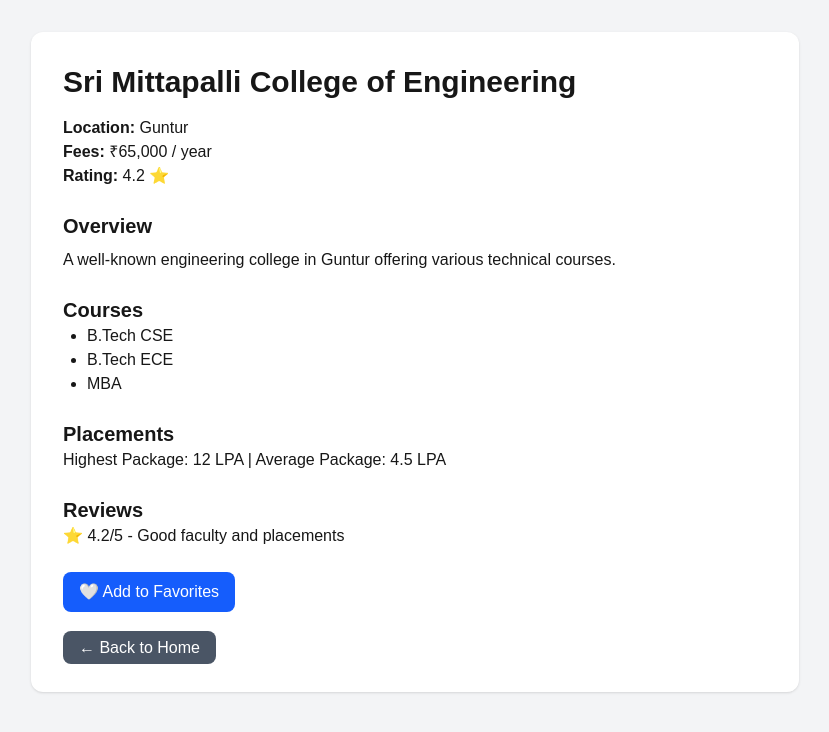
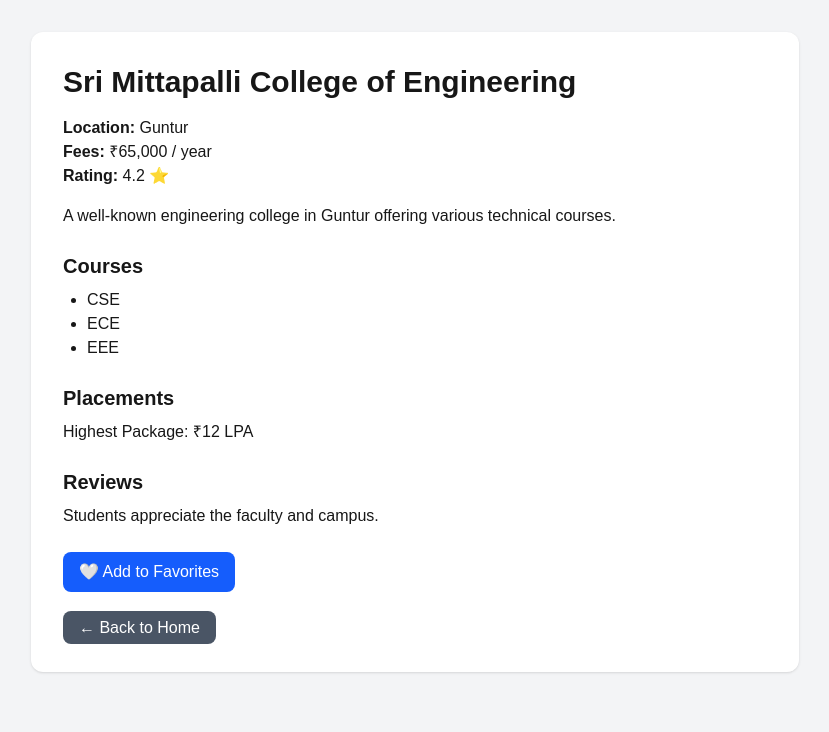
Before and after one commit to sujitha611/college-discovery-platform, a Next.js app: page /college/1 in a window 1280 px wide. Shown: the top 732 px of the page, without its empty margins (225-1054 px from the left). Built offline with nearby package versions, Linux system fonts and the light colour scheme.

Commit message:
Updated README with project details

```diff
--- a/app/college/[id]/page.tsx
+++ b/app/college/[id]/page.tsx
@@ -13,9 +13,9 @@ const colleges = [
     rating: "4.2 ⭐",
     description:
       "A well-known engineering college in Guntur offering various technical courses.",
-    courses: ["B.Tech CSE", "B.Tech ECE", "MBA"],
-    placements: "Highest Package: 12 LPA | Average Package: 4.5 LPA",
-    reviews: "⭐ 4.2/5 - Good faculty and placements",
+    courses: ["CSE", "ECE", "EEE"],
+    placements: "Highest Package: ₹12 LPA",
+    reviews: "Students appreciate the faculty and campus.",
   },
   {
     id: "2",
@@ -25,9 +25,9 @@ const colleges = [
     rating: "4.6 ⭐",
     description:
       "One of the top private universities known for engineering and innovation.",
-    courses: ["B.Tech CSE", "B.Tech AI", "MBA"],
-    placements: "Highest Package: 25 LPA | Average Package: 7 LPA",
-    reviews: "⭐ 4.6/5 - Excellent campus and placements",
+    courses: ["CSE", "AI & ML", "Data Science"],
+    placements: "Highest Package: ₹20 LPA",
+    reviews: "Strong placements and modern infrastructure.",
   },
   {
     id: "3",
@@ -37,9 +37,9 @@ const colleges = [
     rating: "4.4 ⭐",
     description:
       "Popular university with strong academics and campus facilities.",
-    courses: ["B.Tech CSE", "B.Tech EEE", "MBA"],
-    placements: "Highest Package: 10 LPA | Average Package: 4 LPA",
-    reviews: "⭐ 4.4/5 - Good academics and infrastructure",
+    courses: ["CSE", "Mechanical", "Civil"],
+    placements: "Highest Package: ₹15 LPA",
+    reviews: "Good faculty support and campus environment.",
   },
 ];
 
@@ -69,28 +69,30 @@ export default function CollegeDetails() {
         <p><strong>Fees:</strong> {college.fees}</p>
         <p><strong>Rating:</strong> {college.rating}</p>
 
-        <h2 className="text-xl font-bold mt-6">
-          Overview
-        </h2>
-        <p className="mt-2">{college.description}</p>
+        <p className="mt-4 mb-6">
+          {college.description}
+        </p>
 
-        <h2 className="text-xl font-bold mt-6">
+        <h2 className="text-xl font-bold mt-6 mb-2">
           Courses
         </h2>
+
         <ul className="list-disc ml-6">
           {college.courses.map((course) => (
             <li key={course}>{course}</li>
           ))}
         </ul>
 
-        <h2 className="text-xl font-bold mt-6">
+        <h2 className="text-xl font-bold mt-6 mb-2">
           Placements
         </h2>
+
         <p>{college.placements}</p>
 
-        <h2 className="text-xl font-bold mt-6">
+        <h2 className="text-xl font-bold mt-6 mb-2">
           Reviews
         </h2>
+
         <p>{college.reviews}</p>
 
         <button
--- a/app/page.tsx
+++ b/app/page.tsx
@@ -29,10 +29,16 @@ const colleges = [
 
 export default function Home() {
   const [search, setSearch] = useState("");
+  const [locationFilter, setLocationFilter] = useState("All");
 
-  const filteredColleges = colleges.filter((college) =>
-    college.name.toLowerCase().includes(search.toLowerCase())
-  );
+  const filteredColleges = colleges.filter((college) => {
+    const matchesSearch = college.name
+      .toLowerCase()
+      .includes(search.toLowerCase());
+    const matchesLocation =
+      locationFilter === "All" || college.location === locationFilter;
+    return matchesSearch && matchesLocation;
+  });
 
   return (
     <main className="min-h-screen bg-gray-100 p-8">
@@ -47,21 +53,18 @@ export default function Home() {
         >
           Compare Colleges
         </Link>
-
         <Link
           href="/predictor"
           className="bg-purple-600 text-white px-4 py-2 rounded-lg"
         >
           Predictor Tool
         </Link>
-
         <Link
           href="/login"
           className="bg-blue-600 text-white px-4 py-2 rounded-lg"
         >
           Login
         </Link>
-
         <Link
           href="/signup"
           className="bg-orange-600 text-white px-4 py-2 rounded-lg"
@@ -70,7 +73,8 @@ export default function Home() {
         </Link>
       </div>
 
-      <div className="max-w-4xl mx-auto mb-6">
+      {/* Search + Filter Row */}
+      <div className="max-w-4xl mx-auto mb-6 flex gap-4">
         <input
           type="text"
           placeholder="Search colleges..."
@@ -78,21 +82,35 @@ export default function Home() {
           onChange={(e) => setSearch(e.target.value)}
           className="w-full p-3 border rounded-lg"
         />
+        <select
+          value={locationFilter}
+          onChange={(e) => setLocationFilter(e.target.value)}
+          className="p-3 border rounded-lg bg-white"
+        >
+          <option value="All">All Locations</option>
+          <option value="Guntur">Guntur</option>
+          <option value="Vijayawada">Vijayawada</option>
+        </select>
       </div>
 
+      {/* College Cards */}
       <div className="max-w-4xl mx-auto grid gap-6">
-        {filteredColleges.map((college) => (
+        {filteredColleges.length > 0 ? (
+          filteredColleges.map((college) => (
             <Link key={college.id} href={`/college/${college.id}`}>
               <div className="bg-white p-6 rounded-xl shadow hover:shadow-lg cursor-pointer">
-              <h2 className="text-xl font-semibold">
-                {college.name}
-              </h2>
+                <h2 className="text-xl font-semibold">{college.name}</h2>
                 <p>Location: {college.location}</p>
                 <p>Fees: {college.fees}</p>
                 <p>Rating: {college.rating}</p>
               </div>
             </Link>
-        ))}
+          ))
+        ) : (
+          <p className="text-center text-gray-500">
+            No colleges found. Try a different search or filter.
+          </p>
+        )}
       </div>
     </main>
   );
```
Also changed, not shown: 1 other file (tests, documents, lock files or other folders). Lines whose indentation alone changed are shown as unchanged.
